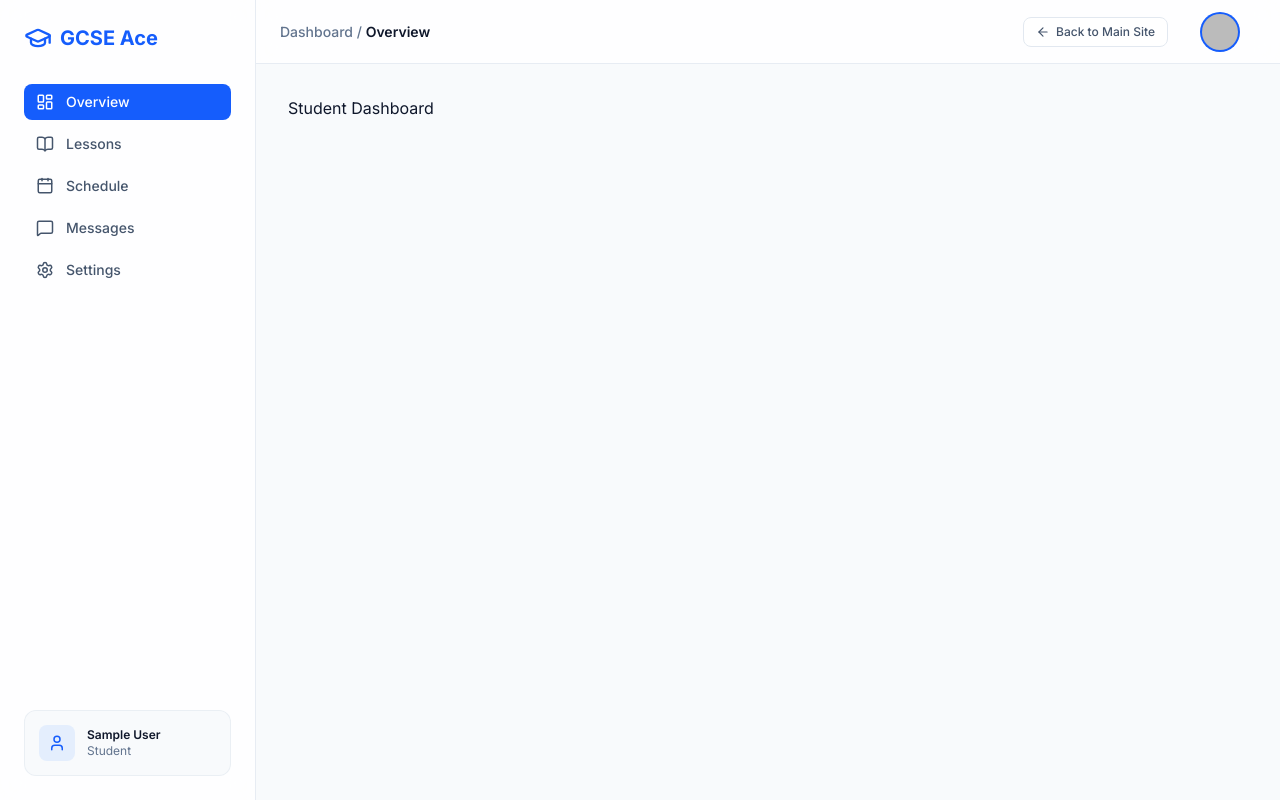
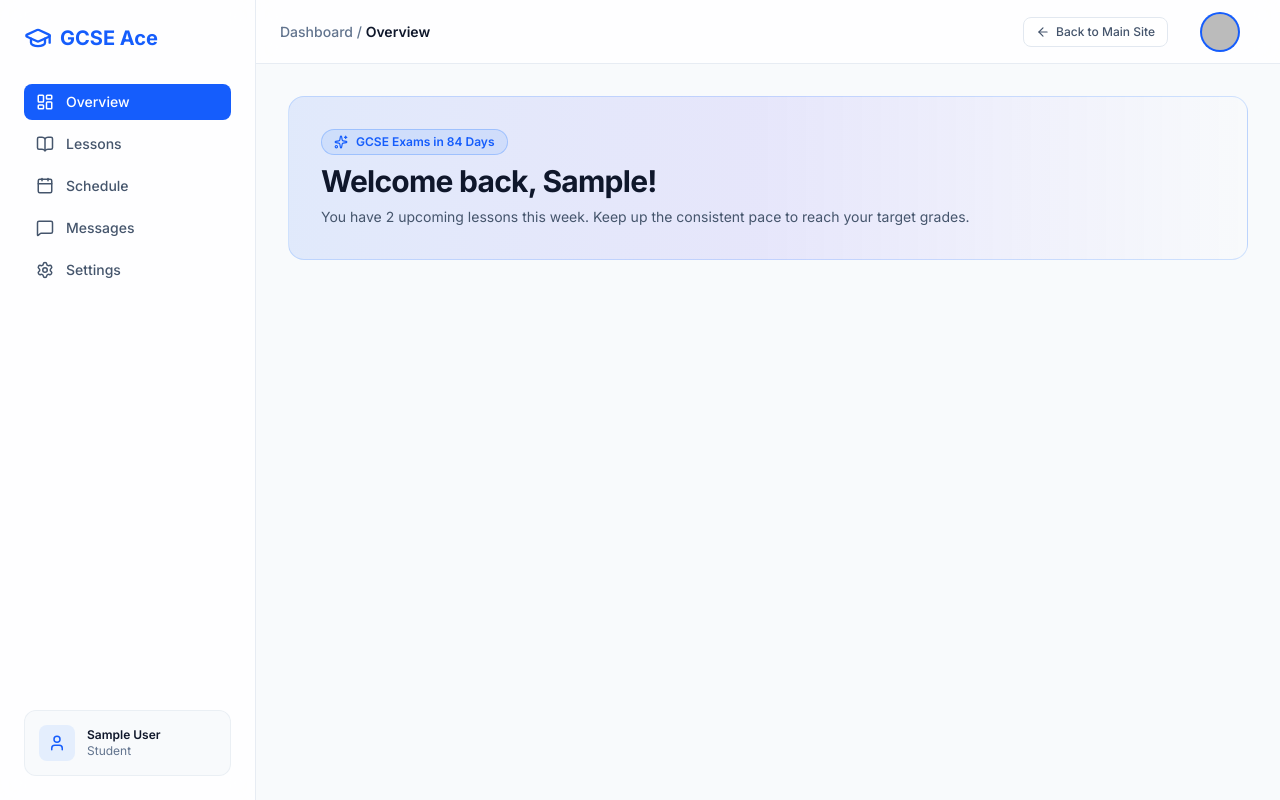
Before and after one commit to alexraju01/GCSE-tutor-app, a Next.js app in the folder client/: page /dashboard/student in a window 1280 px wide. Built offline with nearby package versions, Linux system fonts and the light colour scheme; no server answers; sample sign-in values are in the browser's storage.

Commit message:
feat: implement student dashboard with user session and welcome banner

```diff
--- a/client/src/app/(dashboard)/dashboard/student/page.tsx
+++ b/client/src/app/(dashboard)/dashboard/student/page.tsx
@@ -1,5 +1,55 @@
-const StudentDashboard = () => {
-  return <div>Student Dashboard</div>;
+import { auth } from "@auth";
+
+import { Calendar, Sparkles, CheckCircle2, Clock, GraduationCap } from "lucide-react";
+
+const StudentDashboardPage = async () => {
+	const session = await auth();
+	const userName = session?.user?.name?.split(" ")[0] || "Student";
+
+	const stats = [
+		{
+			label: "Upcoming Lessons",
+			value: "3",
+			icon: <Calendar size={20} className='text-blue-500' />,
+		},
+		{
+			label: "Hours Completed",
+			value: "14.5 hrs",
+			icon: <Clock size={20} className='text-emerald-500' />,
+		},
+		{
+			label: "Active Tutors",
+			value: "2 Tutors",
+			icon: <GraduationCap size={20} className='text-indigo-500' />,
+		},
+		{
+			label: "Assignments Done",
+			value: "12/12",
+			icon: <CheckCircle2 size={20} className='text-amber-500' />,
+		},
+	];
+
+	console.log("Student Dashboard Session:", session);
+	return (
+		<div className='mx-auto max-w-6xl space-y-8'>
+			{/* WELCOME BANNER */}
+			<div className='relative overflow-hidden rounded-2xl border border-blue-500/20 bg-linear-to-r from-blue-600/10 via-indigo-600/10 to-transparent p-6 sm:p-8 dark:border-blue-500/30'>
+				<div className='relative z-10 max-w-2xl space-y-2'>
+					<div className='inline-flex items-center gap-2 rounded-full border border-blue-500/30 bg-blue-500/10 px-3 py-1 text-xs font-semibold text-blue-600 dark:text-blue-400'>
+						<Sparkles size={14} />
+						GCSE Exams in 84 Days
+					</div>
+					<h2 className='text-2xl font-bold tracking-tight text-slate-900 dark:text-slate-100 sm:text-3xl'>
+						Welcome back, {userName}!
+					</h2>
+					<p className='text-sm text-slate-600 dark:text-slate-400'>
+						You have 2 upcoming lessons this week. Keep up the consistent pace to reach your target
+						grades.
+					</p>
+				</div>
+			</div>
+		</div>
+	);
 };
 
-export default StudentDashboard;
+export default StudentDashboardPage;
```
Also changed, not shown: 1 other file (tests, documents, lock files or other folders).
